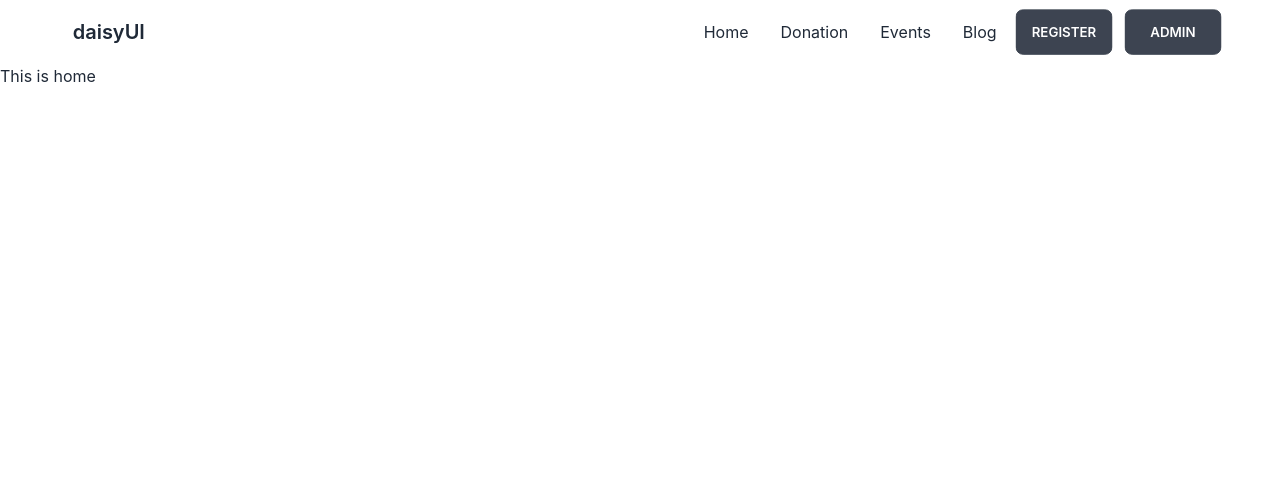
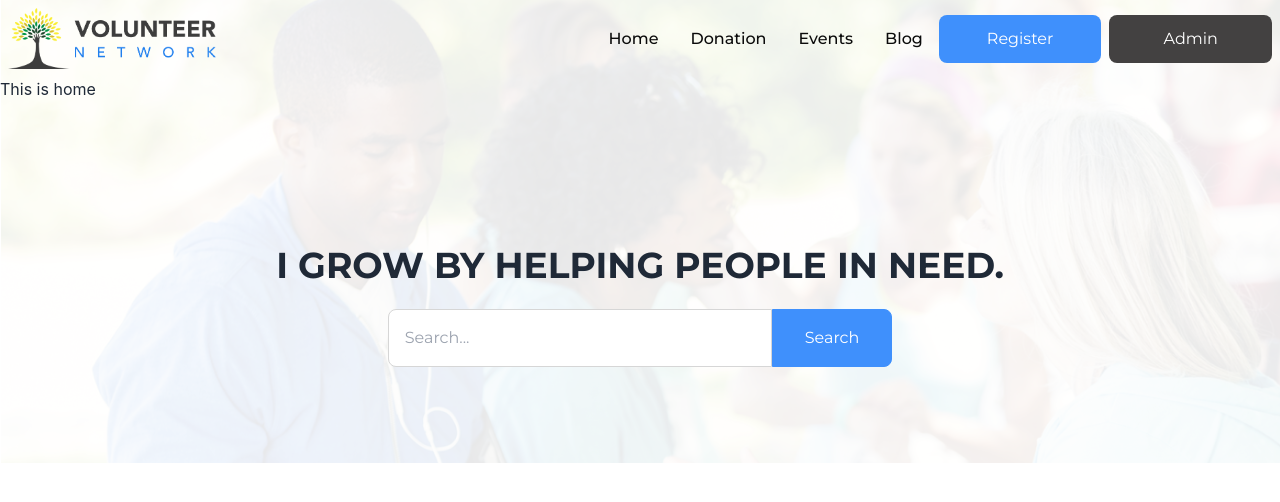
Before and after one commit to khanmohammadimran/volunteer-network-client, a React (Create React App) app: page / in a window 1280 px wide. Shown: the top 502 px of the page. Built offline with nearby package versions, Linux system fonts and the light colour scheme.

Commit message:
header section created

```diff
--- a/public/index.html
+++ b/public/index.html
@@ -24,7 +24,10 @@
       work correctly both with client-side routing and a non-root public URL.
       Learn how to configure a non-root public URL by running `npm run build`.
     -->
-    <title>React App</title>
+    <title>Volunteer Network</title>
+    <link rel="preconnect" href="https://fonts.googleapis.com">
+<link rel="preconnect" href="https://fonts.gstatic.com" crossorigin>
+<link href="https://fonts.googleapis.com/css2?family=Montserrat:wght@400;500;600;700;800&display=swap" rel="stylesheet">
   </head>
   <body>
     <noscript>You need to enable JavaScript to run this app.</noscript>
--- /dev/null
+++ b/src/Pages/Homepage/Header.js
@@ -0,0 +1,18 @@
+import React from 'react';
+// import banner from '../../images/banner.png'
+
+const Header = () => {
+    return (
+        <div className="bg-[url('/src/images/banner.png')] -mt-28">
+            <div className='pt-44 pb-24'>
+                <h1 className='font-mont uppercase font-bold text-4xl text-center mt-20'>I grow by helping people in need.</h1>
+                <div className='mt-6 text-center'>
+                    <input type="text" placeholder='Search...' className='font-mont py-4 pl-4 w-11/12 md:w-96 lg:w-96 border border-[#D6D6D6] rounded-l-lg' />
+                    <button className='bg-[#3F90FC] px-8 py-4 mt-2 md:mt-0 lg:mt-0 md:rounded-r-lg lg:rounded-r-lg text-white font-mont border border-[#3F90FC] hover:bg-violet-600 hover:border-violet-600'>Search</button>
+                </div>
+            </div>
+        </div>
+    );
+};
+
+export default Header;
--- a/src/Pages/Homepage/Home.js
+++ b/src/Pages/Homepage/Home.js
@@ -1,9 +1,11 @@
 import React from "react";
+import Header from "./Header";
 
 const Home = () => {
   return (
     <div>
       <h2>This is home</h2>
+      <Header />
     </div>
   );
 };
--- a/src/Pages/Shared/Navbar/Navbar.js
+++ b/src/Pages/Shared/Navbar/Navbar.js
@@ -1,29 +1,30 @@
 import React from "react";
+import mainLogo from "../../../images/main-logo.png"
 
 const Navbar = () => {
   const menuItems =
     <>
       <li>
-        <a>Home</a>
+        <a className="font-mont font-medium text-[#0B0B0B]">Home</a>
       </li>
       <li>
-        <a>Donation</a>
+        <a className="font-mont font-medium text-[#0B0B0B]">Donation</a>
       </li>
       <li>
-        <a>Events</a>
+        <a className="font-mont font-medium text-[#0B0B0B]">Events</a>
       </li>
       <li>
-        <a>Blog</a>
+        <a className="font-mont font-medium text-[#0B0B0B]">Blog</a>
       </li>
     </>
   return (
-    <div class="navbar bg-base-100 justify-center">
-      <div class="navbar-start">
-        <div class="dropdown">
-          <label tabindex="0" class="btn btn-ghost lg:hidden">
+    <div className="navbar bg-base-100 md:justify-center lg:justify-center">
+      <div className="w-9/12 justify-start">
+        <div className="dropdown">
+          <label tabindex="0" className="btn btn-ghost lg:hidden">
             <svg
               xmlns="http://www.w3.org/2000/svg"
-              class="h-5 w-5"
+              className="h-5 w-5"
               fill="none"
               viewBox="0 0 24 24"
               stroke="currentColor"
@@ -38,19 +39,20 @@ const Navbar = () => {
           </label>
           <ul
             tabindex="0"
-            class="menu menu-compact dropdown-content mt-3 p-2 shadow bg-base-100 rounded-box w-52"
+            className="menu menu-compact dropdown-content mt-3 p-2 shadow bg-base-100 rounded-box w-52 bg-transparent"
           >
             {menuItems}
           </ul>
         </div>
-        <a class="btn btn-ghost normal-case text-xl">daisyUI</a>
+        <img className="w-full lg:w-52 md:w-52" src={mainLogo} alt="" />
+        {/* <a className="btn btn-ghost normal-case text-xl">daisyUI</a> */}
       </div>
-      <div class="navbar-center hidden lg:flex">
-        <ul class="menu menu-horizontal p-0">
+      <div className="navbar-center hidden lg:flex bg-transparent">
+        <ul className="menu menu-horizontal p-0">
           {menuItems}
           <div className="grid grid-cols-2 gap-2">
-            <a class="btn">Register</a>
-            <a class="btn">Admin</a>
+            <button className="font-mont px-12 bg-[#3F90FC] rounded-lg text-white hover:bg-violet-600">Register</button>
+            <button className="font-mont px-12 bg-[#434141] rounded-lg text-white hover:bg-[#313030]">Admin</button>
           </div>
         </ul>
       </div>
--- a/tailwind.config.js
+++ b/tailwind.config.js
@@ -2,7 +2,14 @@
 module.exports = {
   content: ["./src/**/*.{html,js}"],
   theme: {
-    extend: {},
+    extend: {
+      fontFamily: {
+        mont: "Montserrat"
+      },
+      backgroundImage: {
+        'banner': "url('/src/images/banner.png')"
+      }
+    },
   },
   plugins: [require("daisyui")],
 };
```
Also changed, not shown: src/images/banner.png (added), src/images/main-logo.png (added).
